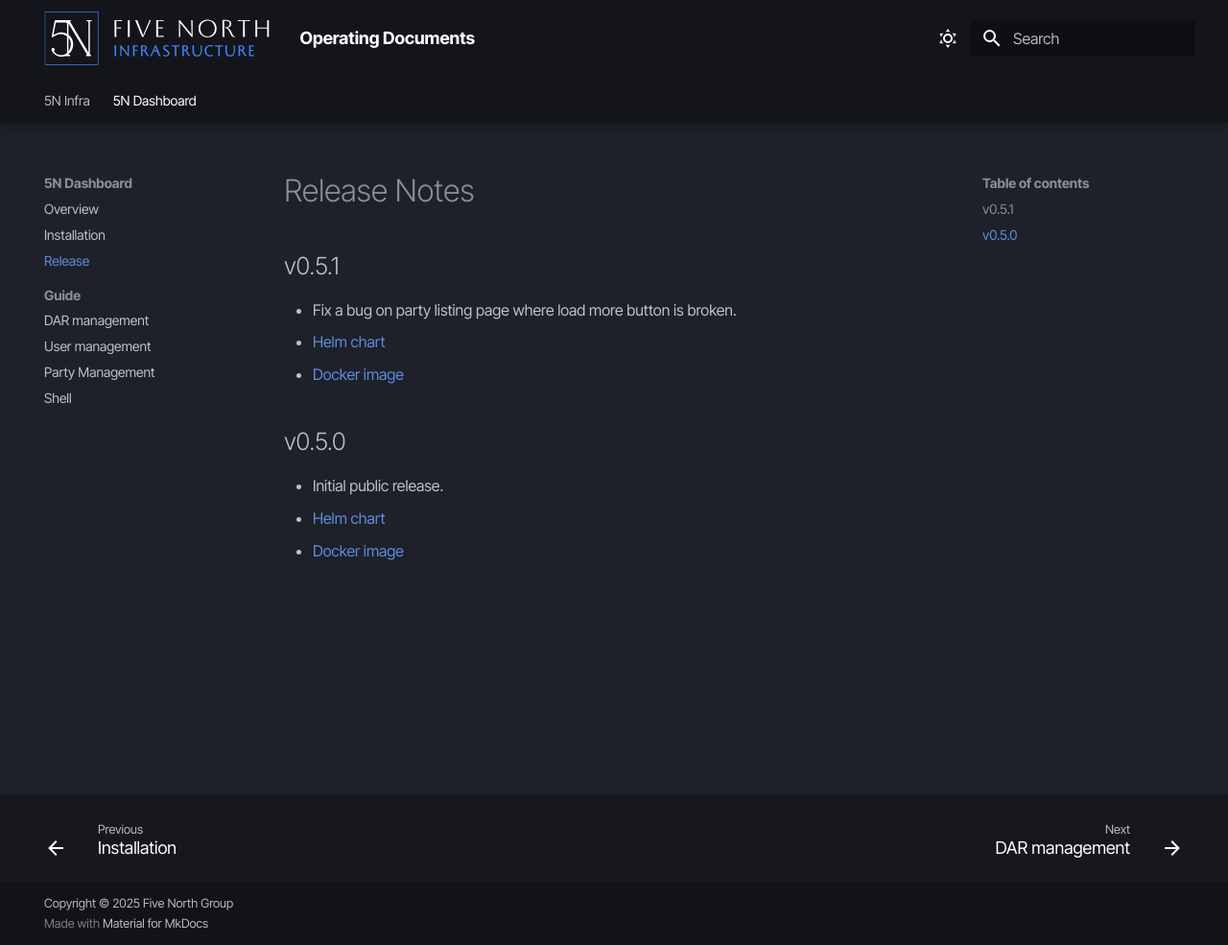
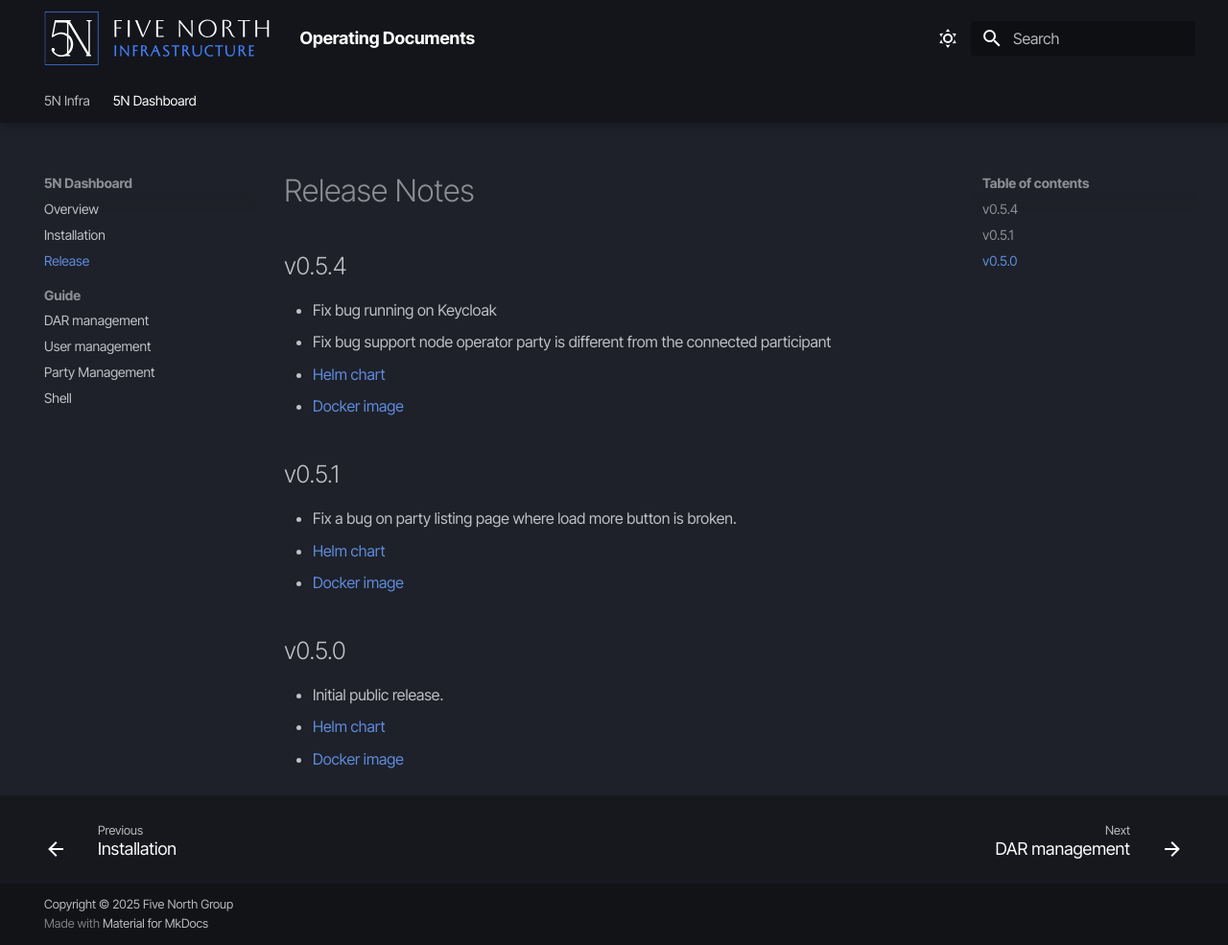
Before and after one commit to fivenorth-io/docs, an MkDocs documentation site: the page built from docs/5n-dashboard/release.md, in a window 1280 px wide and 985 px high. Shown: the whole window at 96% size. Built offline with MkDocs 1.6.1 and Material for MkDocs 9.7.7, drawn with Linux system fonts in a browser that asks for light colours; some web fonts are replaced.

Commit message:
release v0.5.4 for dashboard

```diff
--- a/docs/5n-dashboard/release.md
+++ b/docs/5n-dashboard/release.md
@@ -1,4 +1,11 @@
 # Release Notes
+
+## v0.5.4
+
+- Fix bug running on Keycloak
+- Fix bug support node operator party is different from the connected participant
+- [Helm chart](https://github.com/fivenorth-io/5n-dashboard/pkgs/container/helm%2F5n-dashboard/470480507?tag=0.5.4)
+- [Docker image](https://github.com/fivenorth-io/5n-dashboard/pkgs/container/docker%2F5n-dashboard/470472024?tag=v0.5.4)
 
 ## v0.5.1
 
```
